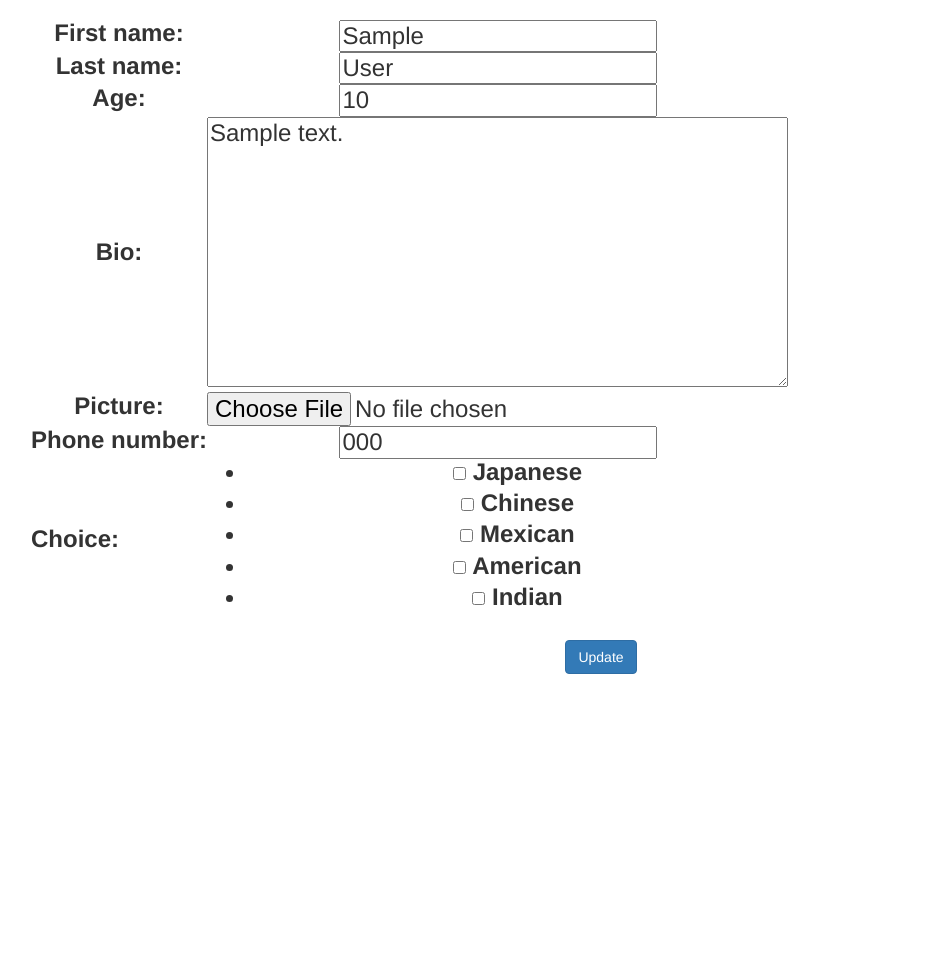
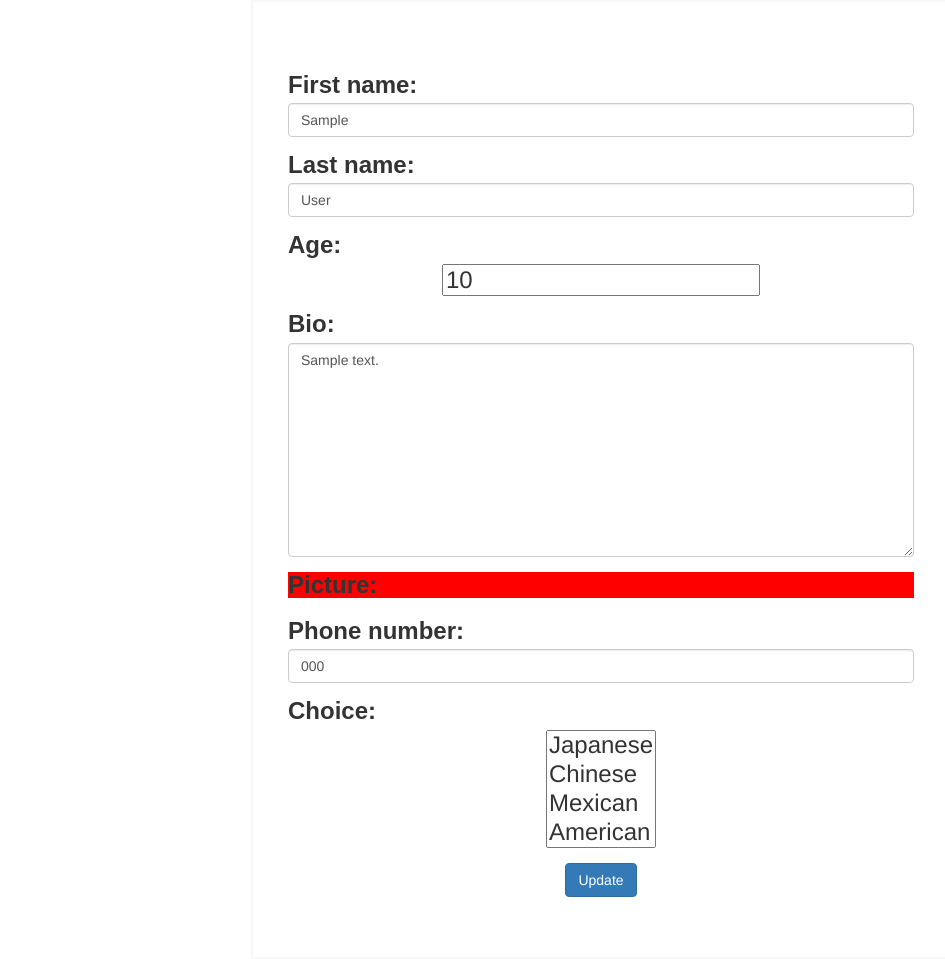
Before and after one commit to roy355068/oUcanEat, a Django app: page /OUCanEat/edit-profile in a window 1280 px wide. Shown: the part 53-1012 px from the top of the page, without its empty margins (39-984 px from the left). Before the commit the page ends 727 px from the top, so only its background shows below. Run offline with Django 3.2, Linux system fonts and the light colour scheme; a user stored in the database is signed in; tables that the repository leaves empty hold one stand-in row (values such as "Sample post"); parts of the project's set-up code (start-up, migrations or seed data) failed here and were passed over; some libraries are stand-ins or nearby versions.

Commit message:
Beautify the forms and reorganized CSS

```diff
--- a/OUCanEat/forms.py
+++ b/OUCanEat/forms.py
@@ -14,25 +14,27 @@ RESTAURANT_TYPE = (
 )
 
 class RegistrationForm(forms.Form):
-	first_name = forms.CharField(max_length = 30)
-	last_name  = forms.CharField(max_length = 30)
-	username   = forms.CharField(max_length = 30)
+	first_name = forms.CharField(max_length = 30, widget=forms.TextInput(attrs={'class': 'form-control'}))
+	last_name  = forms.CharField(max_length = 30, widget=forms.TextInput(attrs={'class': 'form-control'}))
+	username   = forms.CharField(max_length = 30, widget=forms.TextInput(attrs={'class': 'form-control'}))
 	email      = forms.CharField(max_length = 50,
-							     widget = forms.EmailInput())
+							     widget = forms.EmailInput(attrs={'class': 'form-control'}))
 	phone_number = forms.RegexField(regex= r'^\+?1?\d{9,15}$',
-		error_message = ("Phone number must be entered in the format: '+999999999'. Up to 15 digits allowed."))
+		error_message = ("Phone number must be entered in the format: '+999999999'. Up to 15 digits allowed.")
+		, widget=forms.TextInput(attrs={'class': 'form-control'}))
 	password1  = forms.CharField(max_length = 150,
 								 label = 'Password',
-								 widget = forms.PasswordInput())
+								 widget = forms.PasswordInput(attrs={'class': 'form-control'}))
 	password2  = forms.CharField(max_length = 150,
 								 label = 'Confirm password',
-								 widget = forms.PasswordInput())
-	age 	   = forms.IntegerField(min_value = 0)
+								 widget = forms.PasswordInput(attrs={'class': 'form-control'}))
+	age 	   = forms.IntegerField(min_value = 0,
+								widget = forms.NumberInput(attrs={'class': 'form-control'}))
 	bio		   = forms.CharField(max_length = 430,
-							     widget = forms.Textarea)
+							     widget = forms.Textarea(attrs={'class': 'form-control'}))
 	preference = forms.MultipleChoiceField(
 			        required=False,
-			        widget=forms.CheckboxSelectMultiple,
+			        widget=forms.SelectMultiple(attrs={'class': 'form-check-input'}),
 			        choices=RESTAURANT_TYPE,
 			    )
 
@@ -58,16 +60,20 @@ class NameForm(forms.ModelForm):
 			'first_name',
 			'last_name',
 		)
+		widgets = {
+			'first_name' : forms.TextInput(attrs={'class': 'form-control'}),
+			'last_name' : forms.TextInput(attrs={'class': 'form-control'}),
+		}
 
 class ChoiceForm(forms.Form):
 	choice = forms.MultipleChoiceField(
 			        required=False,
-			        widget=forms.CheckboxSelectMultiple,
+			        widget=forms.SelectMultiple(attrs={'class': 'form-check-input'}),
 			        choices=RESTAURANT_TYPE,
 			)
 
 class ProfileForm(forms.ModelForm):
-	picture = forms.FileField(required=False, widget=forms.FileInput)
+	picture = forms.FileField(required=False, widget=forms.FileInput(attrs={'class': 'inputFile'}))
 	age = forms.IntegerField(min_value = 0)
 	class Meta:
 		model = Profile
@@ -76,6 +82,12 @@ class ProfileForm(forms.ModelForm):
 			'content_type',
 			'preference',
 		)
+		widgets = {
+			'age' : forms.NumberInput(attrs={'class': 'form-control'}),
+			'bio' : forms.Textarea(attrs={'class': 'form-control'}),
+			'phone_number' : forms.TextInput(attrs={'class': 'form-control'}),
+
+		}
 
 	def clean_picture(self):
 		picture = self.cleaned_data['picture']
--- a/OUCanEat/static/OUCanEat/base.css
+++ b/OUCanEat/static/OUCanEat/base.css
@@ -4,9 +4,44 @@ html, body {
 	padding: 0;
 }
 
+label {
+	font-family: sans-serif;
+	display: flex;
+}
+#
+#loginForm label {
+	display: inherit;
+}
+.fieldInput {
+	margin-top: 1rem;
+}
 #map {
 	/*height: 80%;*/
 	height: 590px;
+}
+.inputFile {
+	width: 0.1px;
+	height: 0.1px;
+	opacity: 0;
+	overflow: hidden;
+	position: absolute;
+	z-index: -1;
+}
+/**/
+label[for="id_picture"] {
+	background-color: red;
+}
+
+
+.inputfile:focus + label,
+
+/**/
+
+#inputForm {
+	width: 700px;
+	padding: 5rem;
+	border: solid #f7f7f9;
+	border-width: .2rem;
 }
 .transparentBorder {
 	border-color: transparent;
--- a/OUCanEat/templates/OUCanEat/edit.html
+++ b/OUCanEat/templates/OUCanEat/edit.html
@@ -2,36 +2,38 @@
 
 {% block content %}
 
-	<div class="container">
-		<form class="text-center h3" enctype="multipart/form-data" method="post" action="{% url 'edit-profile' %}" >
-			<div class="text-center h3">
+	<div class="container" id="inputForm">
+		<form method="post" action="{% url 'edit-profile' %}" class="h3 text-center form-horizontal" enctype="multipart/form-data">
 
+				{% for field in name_form.visible_fields %}
 					<div class="form-group">
-				<table>
-					{% for field in name_form.visible_fields %}
-						<tr>
-							<td> {{field.label_tag}} </td>
-							<td> {{field}} </td>
-							<td class="text-danger">
+
+						{{field.label_tag}}
+						{{field}}
 						{% for error in field.errors %} {{error}} {% endfor %}
-							</td>
-						</tr>
+					</div>
 				{% endfor%}
+
 				{% for field in profile_form.visible_fields %}
-						<tr>
-							<td> {{field.label_tag}} </td>
-							<td> {{field}} </td>
-							<td class="text-danger">
+					<div class="form-group">
+
+						{{field.label_tag}}
+						{{field}}
 						{% for error in field.errors %} {{error}} {% endfor %}
-							</td>
-						</tr>
+					</div>
 				{% endfor %}
 
-					{{choice_form}}
+				{% for field in choice_form.visible_fields %}
+                    <div class="form-group">
 
-				</table>
+                        {{field.label_tag}}
+                        {{field}}
+                        {% for error in field.errors %} {{error}} {% endfor %}
+
                     </div>
-			</div>
+
+                {% endfor %}
+
 			{% for field in profile_form.hidden_fields %}
 	            {{field}} {{field.errors}}
 	        {% endfor %}
--- a/OUCanEat/templates/OUCanEat/login.html
+++ b/OUCanEat/templates/OUCanEat/login.html
@@ -13,9 +13,8 @@
         </p>
         {% endif %}
         <div class="container">
-            <form method="post" action="{% url 'login' %}">
+            <form method="post" action="{% url 'login' %}" id="loginForm" class="h3 text-center form-horizontal">
 
-                <div class="text-center h3">
                     <div class="form-group">
                         {{ form.username.label_tag }}
                         {{ form.username }}
@@ -26,7 +25,6 @@
                     </div>
                 <button type="submit" value="Login" class="btn btn-primary btn-md">Login</button>
 
-                </div>
                 <input type="hidden" name="next" value="{{ next }}" />
                 {% csrf_token %}
             </form>
```
Also changed, not shown: OUCanEat/templates/OUCanEat/register.html (+11 -8 lines). Lines whose indentation alone changed are shown as unchanged.
